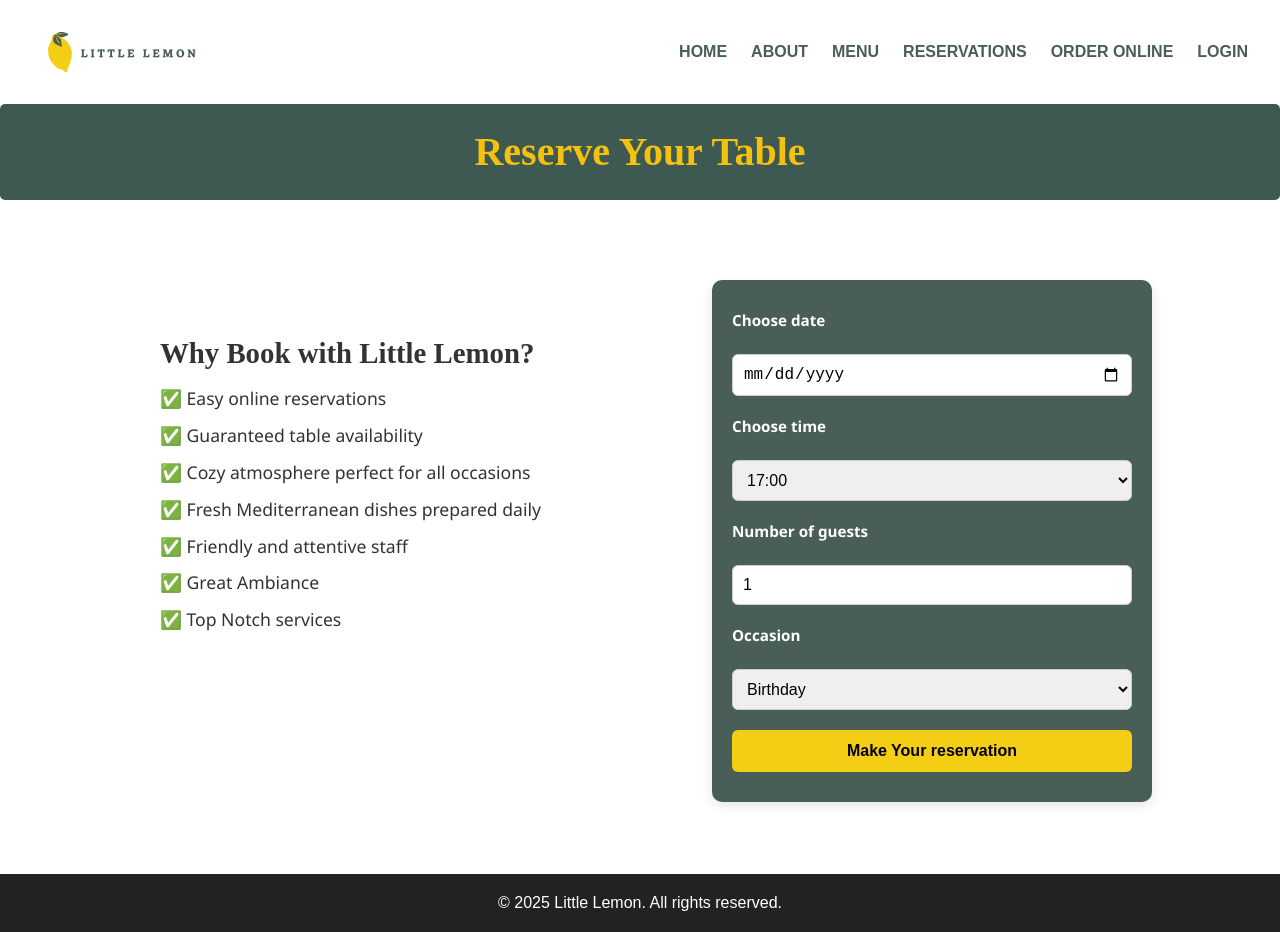
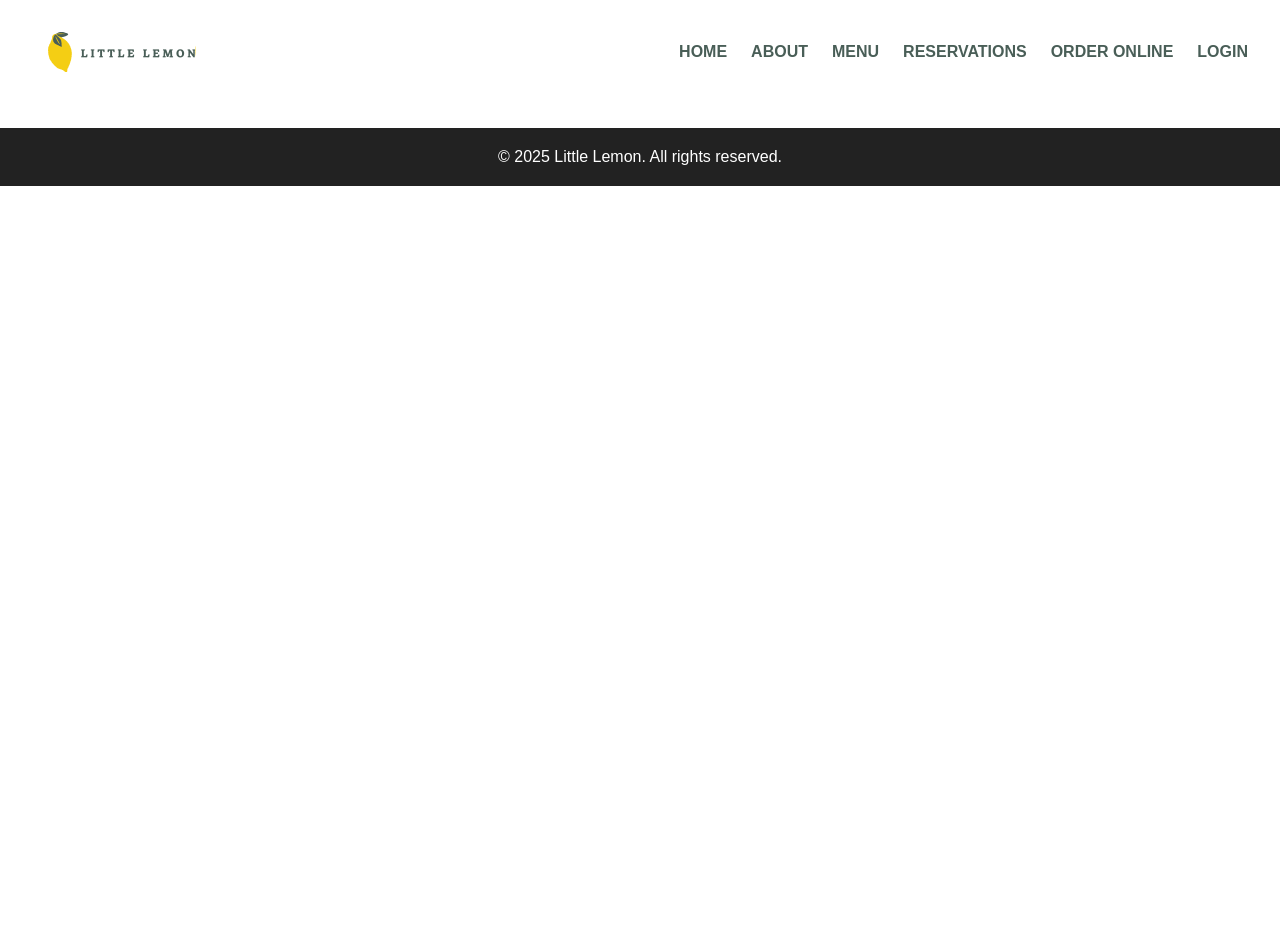
Before and after one commit to Kiran-Savaria/FED, a React (Create React App) app: page /reservations in a window 1280 px wide. After the commit the page ends 800 px from the top, so only its background shows below. Built offline with nearby package versions, Linux system fonts and the light colour scheme.

Commit message:
Hooked up api to UI on form subsmission

```diff
--- /dev/null
+++ b/src/api.js
@@ -0,0 +1,26 @@
+export const seededRandom = function (seed) {
+    var m = 2**35 - 31;
+    var a = 185852;
+    var s = seed % m;
+    return function () {
+        return (s = s * a % m) / m;
+    };
+}
+
+export const fetchAPI = function(date) {
+    let result = [];
+    let random = seededRandom(date.getDate());
+
+    for(let i = 17; i <= 23; i++) {
+        if(random() < 0.5) {
+            result.push(i + ':00');
+        }
+        if(random() < 0.5) {
+            result.push(i + ':30');
+        }
+    }
+    return result;
+};
+export const submitAPI = function(formData) {
+    return true;
+};
--- a/src/components/BookingForm.js
+++ b/src/components/BookingForm.js
@@ -1,41 +1,36 @@
 import React, { useState } from "react";
 
-const BookingForm = () => {
+const BookingForm = ({ availableTimes, dispatch, submitForm }) => {
   const [date, setDate] = useState("");
   const [time, setTime] = useState("");
   const [guests, setGuests] = useState(1);
   const [occasion, setOccasion] = useState("Birthday");
 
-  const [availableTimes, setAvailableTimes] = useState([
-    "17:00",
-    "18:00",
-    "19:00",
-    "20:00",
-    "21:00",
-    "22:00",
-  ]);
-
   const handleSubmit = (e) => {
     e.preventDefault();
-    console.log({
+    const formData = {
       date,
       time,
       guests,
       occasion,
-    });
-    // You can handle API submission here in the future
-  };
+    };
+    console.log(formData);
+    submitForm(formData);
+  }
 
   return (
-    <form
-      onSubmit={handleSubmit}
-    >
+    <form onSubmit={handleSubmit}>
       <label htmlFor="res-date">Choose date</label>
       <input
         type="date"
         id="res-date"
         value={date}
-        onChange={(e) => setDate(e.target.value)}
+        onChange={(e) => {
+          const selectedDate = e.target.value;
+          setDate(selectedDate);
+          dispatch({ type: "update_times", date: selectedDate });
+        }}
+        required
       />
 
       <label htmlFor="res-time">Choose time</label>
@@ -43,7 +38,9 @@ const BookingForm = () => {
         id="res-time"
         value={time}
         onChange={(e) => setTime(e.target.value)}
+        required
       >
+        <option value="">-- Select a time --</option>
         {availableTimes.map((t) => (
           <option key={t} value={t}>
             {t}
@@ -59,7 +56,8 @@ const BookingForm = () => {
         min="1"
         max="10"
         value={guests}
-        onChange={(e) => setGuests(e.target.value)}
+        onChange={(e) => setGuests(Number(e.target.value))}
+        required
       />
 
       <label htmlFor="occasion">Occasion</label>
@@ -67,6 +65,7 @@ const BookingForm = () => {
         id="occasion"
         value={occasion}
         onChange={(e) => setOccasion(e.target.value)}
+        required
       >
         <option>Birthday</option>
         <option>Anniversary</option>
--- a/src/components/BookingPage.js
+++ b/src/components/BookingPage.js
@@ -1,7 +1,7 @@
 import React from "react";
 import BookingForm from "./BookingForm";
 
-const BookingPage = ({ availableTimes, dispatch }) => {
+const BookingPage = ({ availableTimes, dispatch, submitForm }) => {
   return (
     <section className="booking-section">
       <h1 className="booking-heading">Reserve Your Table</h1>
@@ -22,7 +22,7 @@ const BookingPage = ({ availableTimes, dispatch }) => {
             </div>
           </div>
         </div>
-        <BookingForm availableTimes={availableTimes} dispatch={dispatch} />
+        <BookingForm availableTimes={availableTimes} dispatch={dispatch} submitForm={submitForm} />
       </div>
     </section>
   );
--- /dev/null
+++ b/src/components/ConfirmedBooking.js
@@ -0,0 +1,13 @@
+import React from 'react';
+
+const ConfirmedBooking = () => {
+  return (
+    <section className="confirmation-section">
+      <h1>🎉 Booking Confirmed!</h1>
+      <p>Your table has been successfully reserved at Little Lemon.</p>
+      <p>We look forward to serving you. 🍋</p>
+    </section>
+  );
+};
+
+export default ConfirmedBooking;
--- a/src/components/Main.js
+++ b/src/components/Main.js
@@ -1,38 +1,36 @@
-import React, { useReducer } from "react";
-import BookingPage from "./BookingPage";
+import { useReducer } from 'react';
+import { useNavigate } from 'react-router-dom';
+import { fetchAPI, submitAPI } from '../api';
+import BookingPage from './BookingPage';
 
-// Simulated API call — same times for any date
-export const fetchAvailableTimes = (date) => {
-  return ["17:00", "18:00", "19:00", "20:00", "21:00"];
-};
-
-// Reducer function
-export const updateTimes = (state, action) => {
-  if (action.type === "update_times") {
-    return fetchAvailableTimes(action.date);
+const initializeTimes = () => fetchAPI(new Date());
+const updateTimes = (state, action) => {
+  if (action.type === 'update_times') {
+    return fetchAPI(new Date(action.date));
   }
   return state;
 };
 
-// Initial state initializer
-export const initializeTimes = () => {
-  const today = new Date().toISOString().split("T")[0];
-  return fetchAvailableTimes(today);
-};
+const Main = () => {
+  const navigate = useNavigate();
+  const [availableTimes, dispatch] = useReducer(updateTimes, [], initializeTimes);
 
-const Main = () => {
-  const [availableTimes, dispatch] = useReducer(updateTimes, [], initializeTimes);
+  const submitForm = (formData) => {
+    const success = submitAPI(formData);
+    if (success) {
+      navigate('/confirmed');
+    } else {
+      alert('There was a problem confirming your booking.');
+    }
+  };
 
   return (
     <>
-      {/* Move this to react-helmet in real apps */}
-      {/* For now, skip <head> or handle with HTML template */}
-
       <main className="main-content">
         <h1>Welcome to Little Lemon</h1>
         <p>Discover our delicious menu and book a table now!</p>
-        <BookingPage availableTimes={availableTimes} dispatch={dispatch} />
       </main>
+      <BookingPage availableTimes={availableTimes} dispatch={dispatch} submitForm={submitForm} />
     </>
   );
 };
--- a/src/components/Nav.js
+++ b/src/components/Nav.js
@@ -3,6 +3,7 @@ import Header from './Header';
 import { Routes, Route, Link } from 'react-router-dom';
 import Main from './Main';
 import BookingPage from './BookingPage';
+import ConfirmedBooking from './ConfirmedBooking';
 // import Homepage from './Homepage';
 // import About from './About';
 // import Menu from './Menu';
@@ -37,7 +38,8 @@ const Nav = () => {
         <Route path="/" element={<Main />} />
         {/* <Route path="/about" element={<About />} /> */}
         {/* <Route path="/menu" element={<Menu />} /> */}
-        <Route path="/reservations" element={<BookingPage />} />
+        {/* <Route path="/reservations" element={<BookingPage />} /> */}
+        <Route path="/confirmed" element={<ConfirmedBooking />} />
         {/* <Route path="/order" element={<Order />} /> */}
         {/* <Route path="/login" element={<Login />} /> */}
       </Routes>
```
